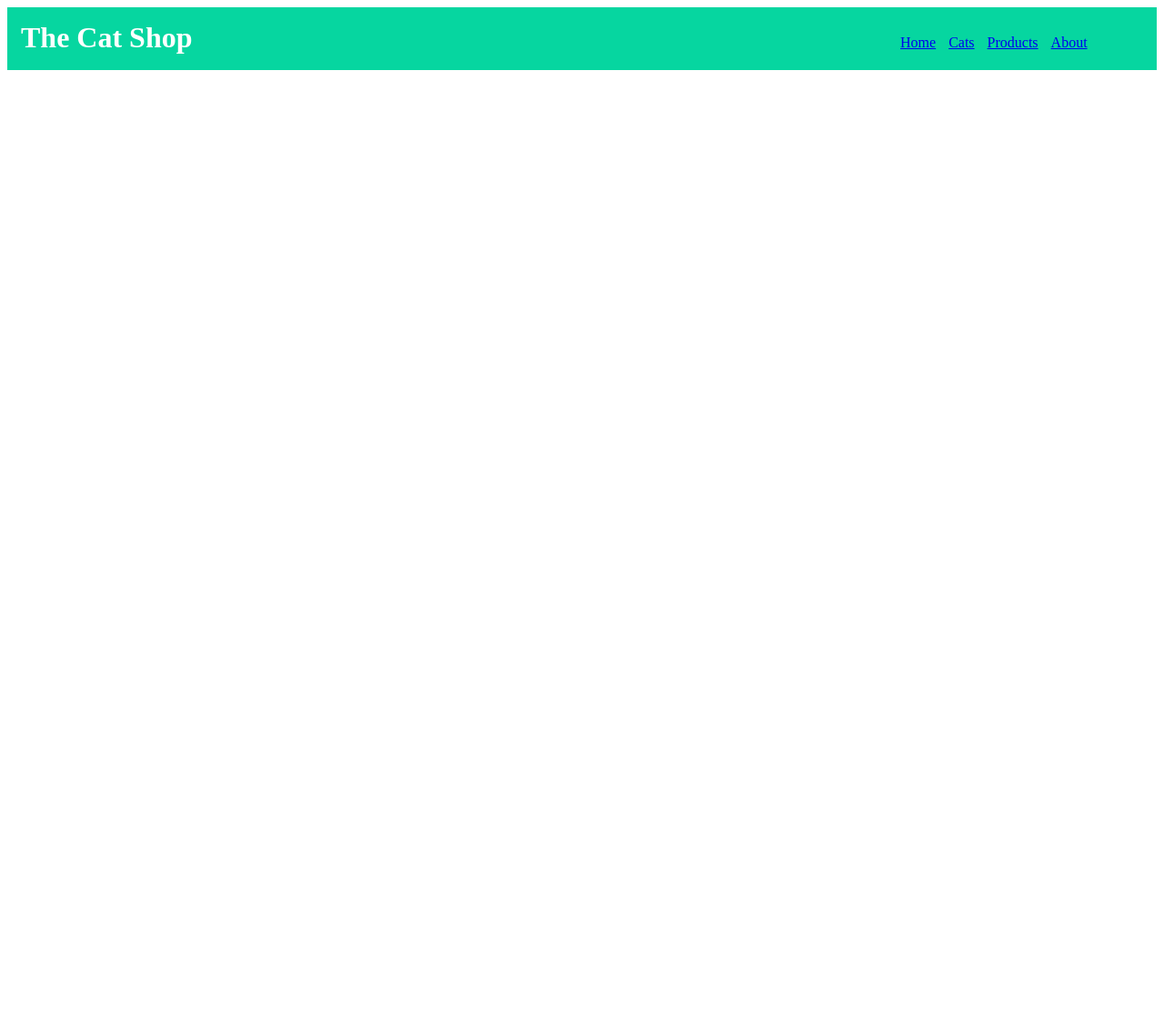
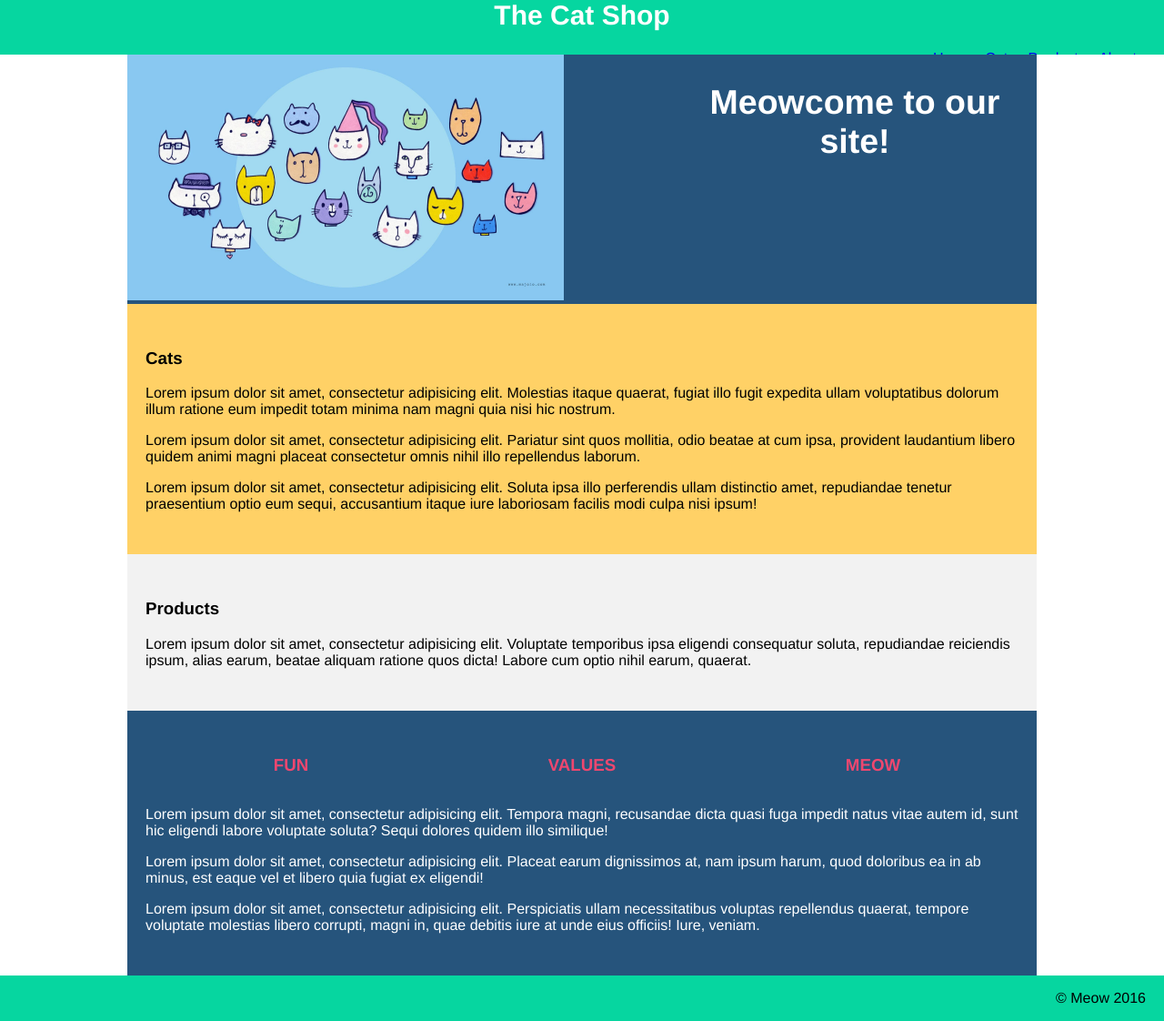
Before and after one commit to vioif/copycat-assignment, a plain HTML site: page index.html in a window 1280 px wide. Shown: the whole page at 91% size. Before the commit the page ends 800 px from the top, so only its background shows below. Drawn offline with Linux system fonts and the light colour scheme.

Commit message:
layout done but missing picture

```diff
--- a/index.html
+++ b/index.html
@@ -1,18 +1,16 @@
 <!DOCTYPE html>
-
 <html>
-
   <head>
-    <meta charset="utf-8">
-    <title>copycat</title>
-    <link rel='stylesheet' type='text/css' href='styles.css'>
+    <meta charset="UTF-8" />
+    <title>Copy Cat</title>
+    <link rel="stylesheet" href="./styles.css"/>
   </head>
 
   <body>
     <div>
       <header>
         <h1 class="shop-name">The Cat Shop</h1>
-
+        <nav>
           <ul class="navbar">
             <li class="nav-item">
               <a href="#home">Home</a>
@@ -27,5 +25,65 @@
               <a href="#about">About</a>
             </li>
           </ul>
+        </nav>
+      </header>
 
-      </header>
+      <main class="container">
+        <section id="home" class="hero">
+          <div class="hero-image">
+            <img src="cartoon_cats.jpg" alt="Wallpaper Cat" />
+          </div>
+          <div class="hero-content">
+            <h2>Meowcome to our site!</h2>
+          </div>
+        </section>
+        <section id="cats" class="call-to-action">
+          <h3>Cats</h3>
+          <p>
+            Lorem ipsum dolor sit amet, consectetur adipisicing elit. Molestias itaque quaerat, fugiat illo fugit expedita ullam voluptatibus dolorum illum ratione eum impedit totam minima nam magni quia nisi hic nostrum.
+          </p>
+          <p>
+            Lorem ipsum dolor sit amet, consectetur adipisicing elit. Pariatur sint quos mollitia, odio beatae at cum ipsa, provident laudantium libero quidem animi magni placeat consectetur omnis nihil illo repellendus laborum.
+          </p>
+          <p>
+            Lorem ipsum dolor sit amet, consectetur adipisicing elit. Soluta ipsa illo perferendis ullam distinctio amet, repudiandae tenetur praesentium optio eum sequi, accusantium itaque iure laboriosam facilis modi culpa nisi ipsum!
+          </p>
+        </section>
+        <section id="products" class="products">
+          <h3>Products</h3>
+          <p>
+            Lorem ipsum dolor sit amet, consectetur adipisicing elit. Voluptate temporibus ipsa eligendi consequatur soluta, repudiandae reiciendis ipsum, alias earum, beatae aliquam ratione quos dicta! Labore cum optio nihil earum, quaerat.
+          </p>
+
+        </section>
+
+        <section id="about" class="about">
+          <div class="team">
+            <div class="team-fun">
+              <h3>Fun</h3>
+            </div>
+            <div class="team-values">
+              <h3>Values</h3>
+            </div>
+            <div class="team-meow">
+              <h3>Meow</h3>
+            </div>
+          </div>
+
+          <p>
+            Lorem ipsum dolor sit amet, consectetur adipisicing elit. Tempora magni, recusandae dicta quasi fuga impedit natus vitae autem id, sunt hic eligendi labore voluptate soluta? Sequi dolores quidem illo similique!
+          </p>
+          <p>
+            Lorem ipsum dolor sit amet, consectetur adipisicing elit. Placeat earum dignissimos at, nam ipsum harum, quod doloribus ea in ab minus, est eaque vel et libero quia fugiat ex eligendi!
+          </p>
+          <p>
+            Lorem ipsum dolor sit amet, consectetur adipisicing elit. Perspiciatis ullam necessitatibus voluptas repellendus quaerat, tempore voluptate molestias libero corrupti, magni in, quae debitis iure at unde eius officiis! Iure, veniam.
+          </p>
+        </section>
+      </main>
+      <footer>
+        &copy; Meow 2016
+      </footer>
+    </div>
+  </body>
+</html>
--- a/styles.css
+++ b/styles.css
@@ -1,35 +1,156 @@
+.palette {
+  background-color: #06D6A0;
+  background-color: #26547C;
+  background-color: #EF476F;
+  background-color: #FFD166;
+  background-color: #FFFCF9;
+}
+
+html {
+  font-family: "Helvetica Neue", Helvetica, Arial, sans-serif;
+}
+
+body {
+  margin: 0;
+}
+
 header {
   background-color: #06D6A0;
-  padding: 5px;
-  text-align: left;
+  padding: 20px;
+  text-align: center;
+}
+
+.shop-name {
+  margin: 0;
+  color: white;
+  font-size: 30px;
 }
 
 ul {
-  list-style: none;
-}
-
-li  {
-  display: list-item;
-  margin: 0;
-}
-
-.shop-name {
-color: white;
-margin: 10px;
-width: 50%;
+  list-style-type: none;
+  margin: 0 auto;
+  padding: 0;
 }
 
 .nav-item {
-margin-right: 10px;
-display: inline-block;
+  margin-bottom: 5px;
 }
 
-.navbar {
-    width: 40%;
-    display: inline-block;
-    text-align: right;
+img {
+  max-width: 80%;
 }
 
-h1 {
-display: inline-block;
+.hero-content {
+  text-align: center;
 }
+
+.hero-content > h2 {
+  display: inline-block;
+  padding-bottom: 5px;
+  border-bottom: 5px solid #EF476F;
+}
+
+.call-to-action,
+.products,
+.about {
+  padding: 30px 20px;
+}
+
+.call-to-action {
+  background-color: #FFD166;
+}
+
+.products {
+  background-color: #F2F2F2;
+}
+
+.about {
+  background-color: #26547C;
+  color: white;
+}
+
+footer {
+  background-color: #06D6A0;
+  height: 50px;
+  line-height: 50px;
+  text-align: right;
+  padding: 0 20px;
+}
+
+.container {
+  max-width: 1000px;
+  margin: 0 auto;
+}
+
+.team {
+  overflow: hidden;
+}
+
+.team-fun,
+.team-values,
+.team-meow {
+  float: left;
+  width: 33.33333%;
+  text-transform: uppercase;
+  text-align: center;
+  color: #EF476F;
+}
+
+  .product-wrapper {
+    overflow: hidden;
+  }
+
+  .product-item {
+    float: left;
+    width: 310px;
+    padding: 5px;
+  }
+
+  .product-item > img {
+    border: 3px solid black;
+  }
+
+  .hero {
+    overflow: hidden;
+    background-color: #26547C;
+    color: white;
+  }
+
+  .hero-image {
+    float: left;
+    width: 60%;
+  }
+
+  .hero-content {
+    float: left;
+    width: 40%;
+    font-size: 25px;
+  }
+
+  .hero-content > h2 {
+    border: 0;
+  }
+
+  header {
+    overflow: hidden;
+    height: 60px;
+    padding: 0 20px;
+  }
+
+  .shop.name {
+    float: left;
+    line-height: 60px;
+    font-size: 18px;
+  }
+
+  .navbar {
+    float: right;
+    padding: 0;
+  }
+
+  .nav-item {
+    display: inline-block;
+    margin-right: 10px;
+    line-height: 60px;
+  }
+}
```
Also changed, not shown: bake_cats.jpg (added), cartoon_cats.jpg (added), dance_cats.gif (added), eat_cats.jpg (added), icecream_cat.gif (added), thankful_cats.jpg (added).
